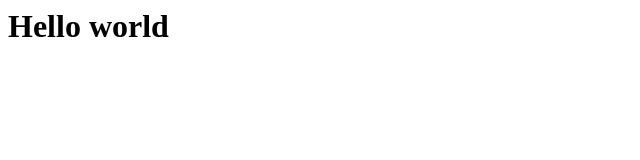
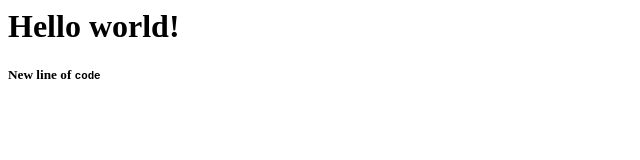
Before and after one commit to Niniatek24/Getting-started-on-Frontend-Mentor, a plain HTML site: page index.html in a window 1280 px wide. Shown: the full height of the page, 0-640 px from the left. Drawn offline with Linux system fonts and the light colour scheme.

Commit message:
new line of code

```diff
--- a/index.html
+++ b/index.html
@@ -1 +1,2 @@
-<h1>Hello world</h1>
+<h1>Hello world!</h1>
+<h5>New line of <code>code</code></h5>
```
